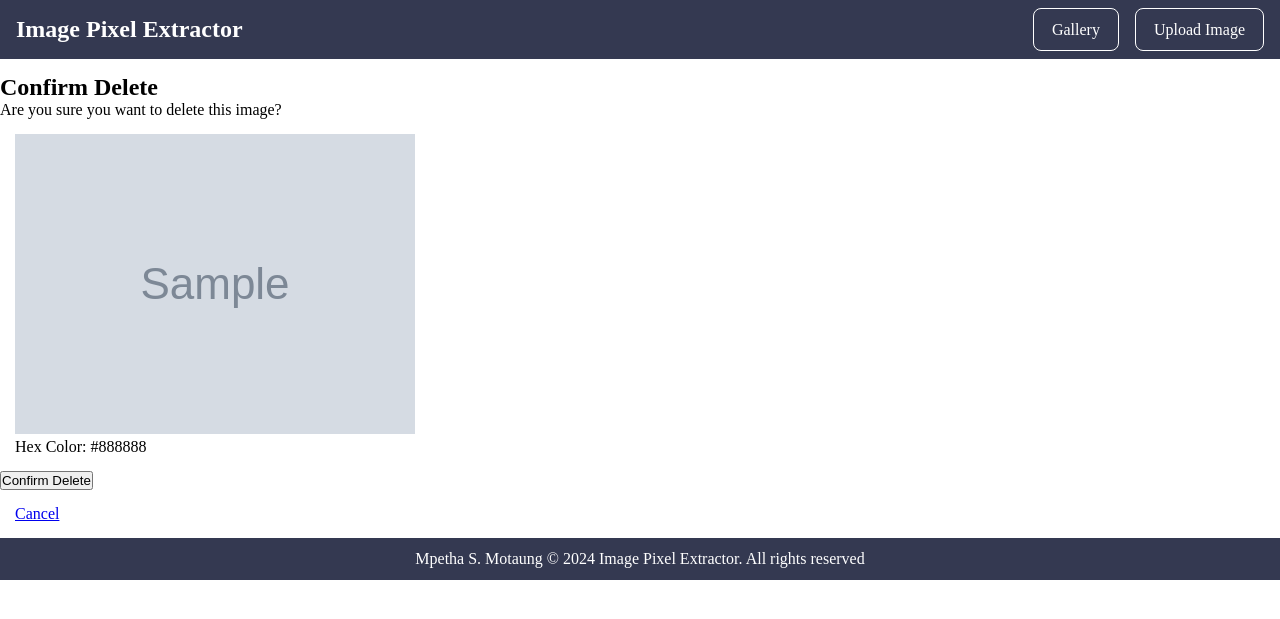
After one commit to mpethamotaung/Image-Processing, a Django app: template PixelsProject/pixels/templates/pixels/confirm_delete.html in a window 1280 px wide. The commit adds this page. Shown: the top 619 px of the page. Run offline with Django 5.2, Linux system fonts and the light colour scheme; the template is opened without the code that fills it: values that come from a table or form of the project are taken from there, others are empty; tables that the repository leaves empty hold one stand-in row (values such as "Sample post"); grey boxes marked "Sample" are stand-in pictures.

Commit message:
add delete function for deleting uploaded image + confirm deletion page

```diff
--- /dev/null
+++ b/PixelsProject/pixels/templates/pixels/confirm_delete.html
@@ -0,0 +1,23 @@
+{% extends "base.html" %}
+{% load static %}
+{% block content %}
+
+<h2>Confirm Delete</h2>
+
+<p>Are you sure you want to delete this image?</p>
+
+<div class="image-detail-container">
+    <img src="{{ image.image.url }}" alt="Uploaded Image" style="max-width: 100%; height: auto;">
+    <p>Hex Color: {{ image.hex_color }}</p>
+</div>
+
+<form action="POST">
+    {% csrf_token %}
+    <button type="submit">Confirm Delete</button>
+</form>
+
+<div class="mini-nav-container">
+    <a href="{% url 'pixels:image_list'%}" class="cancel-btn">Cancel</a>
+</div>
+
+{% endblock %}
--- a/PixelsProject/pixels/templates/pixels/image_list.html
+++ b/PixelsProject/pixels/templates/pixels/image_list.html
@@ -6,10 +6,11 @@
 
     {% for image in images %}
     <div class="image-container">
-        <a href="{% url 'pixels:image_details' image.id %}">
+        <a href="{% url 'pixels:image_details' image.pk %}">
             <img src="{{ image.image.url }}" alt="Uploaded Image" style="width: 100px; height: auto;">
         <p>Hex Color: {{ image.hex_color }}</p>
         </a>
+        <a href="{% url 'pixels:delete_image' image.pk %}">Delete</a>
     </div>
     {% endfor %}
 
--- a/PixelsProject/pixels/urls.py
+++ b/PixelsProject/pixels/urls.py
@@ -8,4 +8,5 @@ urlpatterns = [
     path('upload/', views.upload_image, name='upload_image'),
     path('upload/success/', views.upload_success, name='upload_success'),
     path('image/<int:pk>/', views.image_details, name='image_details'),
+    path('image/<int:pk>/delete/', views.delete_image, name='delete_image'),
 ]
```
Also changed, not shown: PixelsProject/pixels/views.py (+14 -1 lines), PixelsProject/db.sqlite3, PixelsProject/media/uploads/IMG_0140.JPG (added), PixelsProject/media/uploads/IMG_0513.GIF (added), 2 other files.
